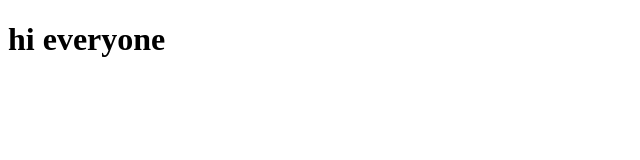
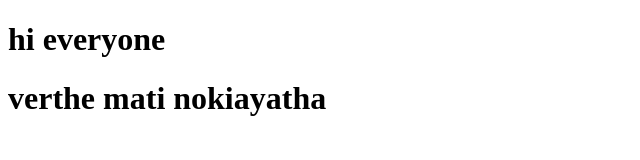
Before and after one commit to Rishi4137/ithelum-sheriyavane, a plain HTML site: page index.html in a window 1280 px wide. Shown: the whole page, without its empty margins (0-640 px from the left). Drawn offline with Linux system fonts and the light colour scheme.

Commit message:
verthe matiyatha

```diff
--- a/index.html
+++ b/index.html
@@ -8,5 +8,7 @@
 </head>
 <body>
     <h1>hi  everyone</h1>
+    <h1>verthe  mati nokiayatha</h1>
+
 </body>
 </html>
```
